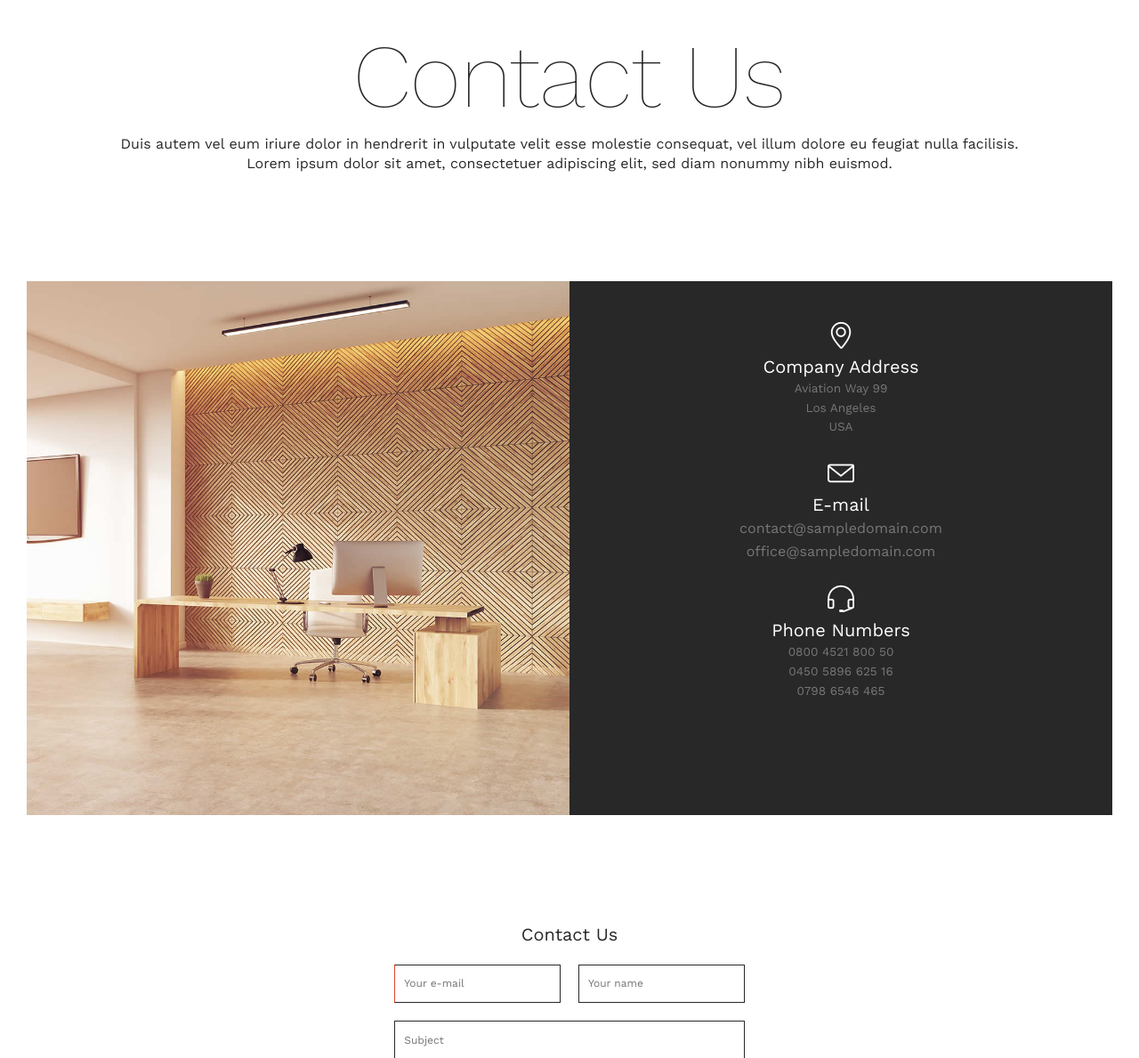
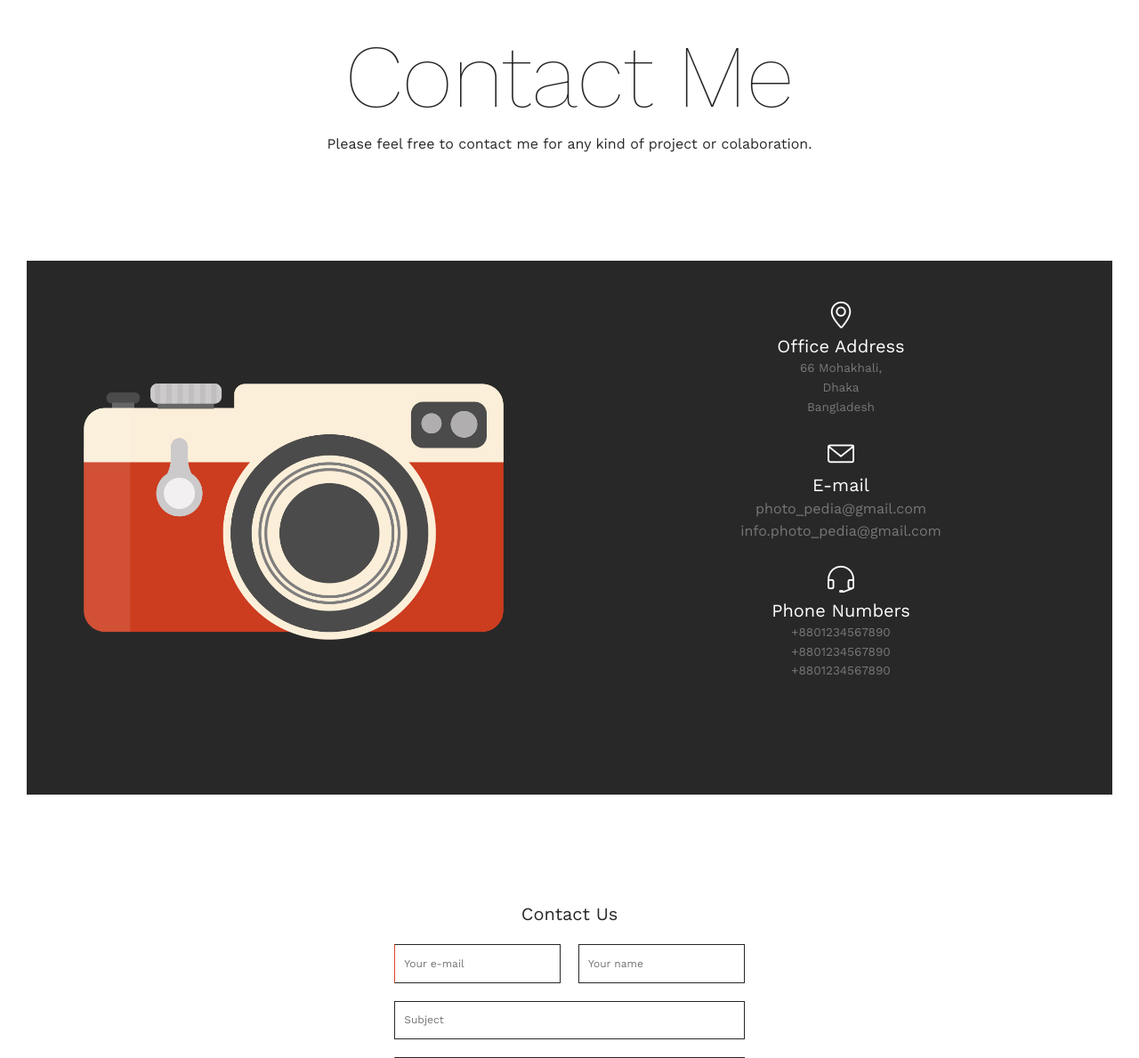
Before and after one commit to AminulHaqueShihab/Photography-Portfolio-Website, a PHP site: template app/views/pages/contact.php in a window 1280 px wide. Shown: the part 114-1303 px from the top of the page at 89% size. Run offline with PHP 8.4, Linux system fonts and the light colour scheme; the template is opened without the code that fills it, so the values that code supplies are empty; some libraries are stand-ins or nearby versions; some web fonts are replaced.

Commit message:
single post, pagination, contact page updated

```diff
--- a/app/models/pagination.php
+++ b/app/models/pagination.php
@@ -25,10 +25,10 @@ Class Pagination
 			$num++;
 			if($num == 1)
 			{
- 				$url .= "?";
- 				if($key != "url")
+				$url .= "?";
+				if($key != "url")
 				{
- 					$url .= $key . "=" . $value;
+					$url .= $key . "=" . $value;
 
 				}
 				continue;
--- a/app/models/posts.php
+++ b/app/models/posts.php
@@ -9,7 +9,7 @@ Class Posts
 		$page_number = isset($_GET['page']) ? (int)$_GET['page'] : 1;
 		$page_number = $page_number < 1 ? 1 : $page_number;
 
-		$limit = 12;
+		$limit = 10;
 		$offset = ($page_number - 1) * $limit;
 
 		$query = "select * from images order by id desc limit $limit offset $offset";
--- a/app/models/upload_img.php
+++ b/app/models/upload_img.php
@@ -40,7 +40,7 @@ Class Upload_img
 				$arr['description'] = $POST['description'];
 				$arr['image'] = $destination;
 
-				$arr['url_address'] = get_random_string_max(60);
+				$arr['url_address'] = get_random_string_max(20);
 				$arr['date'] = date("Y-m-d H:i:s");
 
 				$query = "insert into images (title,description,url_address,date,image) values (:title,:description,:url_address,:date,:image)";
--- a/app/views/pages/contact.php
+++ b/app/views/pages/contact.php
@@ -6,32 +6,32 @@
         <article>
           <header class="section background-white">
             <div class="line text-center">
-              <h1 class="text-dark text-s-size-30 text-m-size-40 text-l-size-headline text-thin text-line-height-1">Contact Us</h1>
-              <p class="margin-bottom-0 text-size-16 text-dark">Duis autem vel eum iriure dolor in hendrerit in vulputate velit esse molestie consequat, vel illum dolore eu feugiat nulla facilisis.<br>
-              Lorem ipsum dolor sit amet, consectetuer adipiscing elit, sed diam nonummy nibh euismod.</p>
+              <h1 class="text-dark text-s-size-30 text-m-size-40 text-l-size-headline text-thin text-line-height-1">Contact Me</h1>
+              <p class="margin-bottom-0 text-size-16 text-dark">Please feel free to contact me for any kind of project or colaboration.</p>
             </div>
           </header>
           <section class="full-width background-dark">
             <div class="s-12 m-12 l-6">
               <!-- Change the background image -->
-              <div style="background-image: url(<?=ASSETS?>minima/img/img-contact.jpg);" class="contact-image" ></div>
+              <div class="contact-image" ><img class="logo-before" src="<?=ASSETS?>minima/img/camera.png" alt=""></div>
+              <!-- <div style="background-image: url(<?=ASSETS?>minima/img/camera.png);" class="contact-image" ></div> -->
             </div>
             <div class="s-12 m-12 l-6 text-center">
               <div class="padding-2x">
                 <i class="icon-sli-location-pin text-white text-size-30 center"></i>
-                <h2 class="text-size-20 margin-bottom-0 text-white">Company Address</h2>
-                <p>Aviation Way 99</p>
-                <p>Los Angeles</p>
-                <p>USA</p>
+                <h2 class="text-size-20 margin-bottom-0 text-white">Office Address</h2>
+                <p>66 Mohakhali,</p>
+                <p>Dhaka</p>
+                <p>Bangladesh</p>
                 <i class="icon-sli-envelope text-white text-size-30 center margin-top-20"></i>
                 <h2 class="text-size-20 margin-bottom-0 text-white">E-mail</h2>
-                <a class="text-primary-hover" href="mailto:contact@sampledomain.com">contact@sampledomain.com</a><br>
-                <a class="text-primary-hover" href="mailto:office@sampledomain.com">office@sampledomain.com</a>
+                <a class="text-primary-hover" href="mailto:contact@sampledomain.com">photo_pedia@gmail.com</a><br>
+                <a class="text-primary-hover" href="mailto:office@sampledomain.com">info.photo_pedia@gmail.com</a>
                 <i class="icon-sli-earphones-alt text-white text-size-30 center margin-top-20"></i>
                 <h2 class="text-size-20 margin-bottom-0 text-white">Phone Numbers</h2>
-                <p>0800 4521 800 50</p>
-                <p>0450 5896 625 16</p>
-                <p>0798 6546 465 </p>
+                <p>+8801234567890</p>
+                <p>+8801234567890</p>
+                <p>+8801234567890</p>
               </div>
             </div>
           </section>
@@ -67,4 +67,4 @@
         </article>
       </main>
 
-     <?php $this->view("pages/footer",$data);?>
+      <?php $this->view("pages/footer",$data);?>
```
Also changed, not shown: app/controllers/single_post.php (+4 -4 lines), public/assets/minima/img/7f03c53e27b1a0a415c46cc8c429c52d.jpg (added), public/assets/minima/img/WZiT8FwdM1.jpg (added), public/assets/minima/img/camera.png (added), public/uploads/IMG_1969.jpg (added), public/uploads/IMG_1969_thumb.jpg (added), public/uploads/IMG_20200313_180417.jpg (added), public/uploads/IMG_20200313_180417_thumb.jpg (added), public/uploads/IMG_9516_thumb.jpg (added), public/uploads/LRM_EXPORT_20180613_124120_thumb.jpg (added), public/uploads/LRM_EXPORT_20190425_170554.jpg (added), public/uploads/LRM_EXPORT_20190425_170554_thumb.jpg (added), public/uploads/Md Aminul Haque_01771615835_Brac University_Mobile_দুরন্ত কৈশোর_thumb.jpeg (added), 3 other files.
